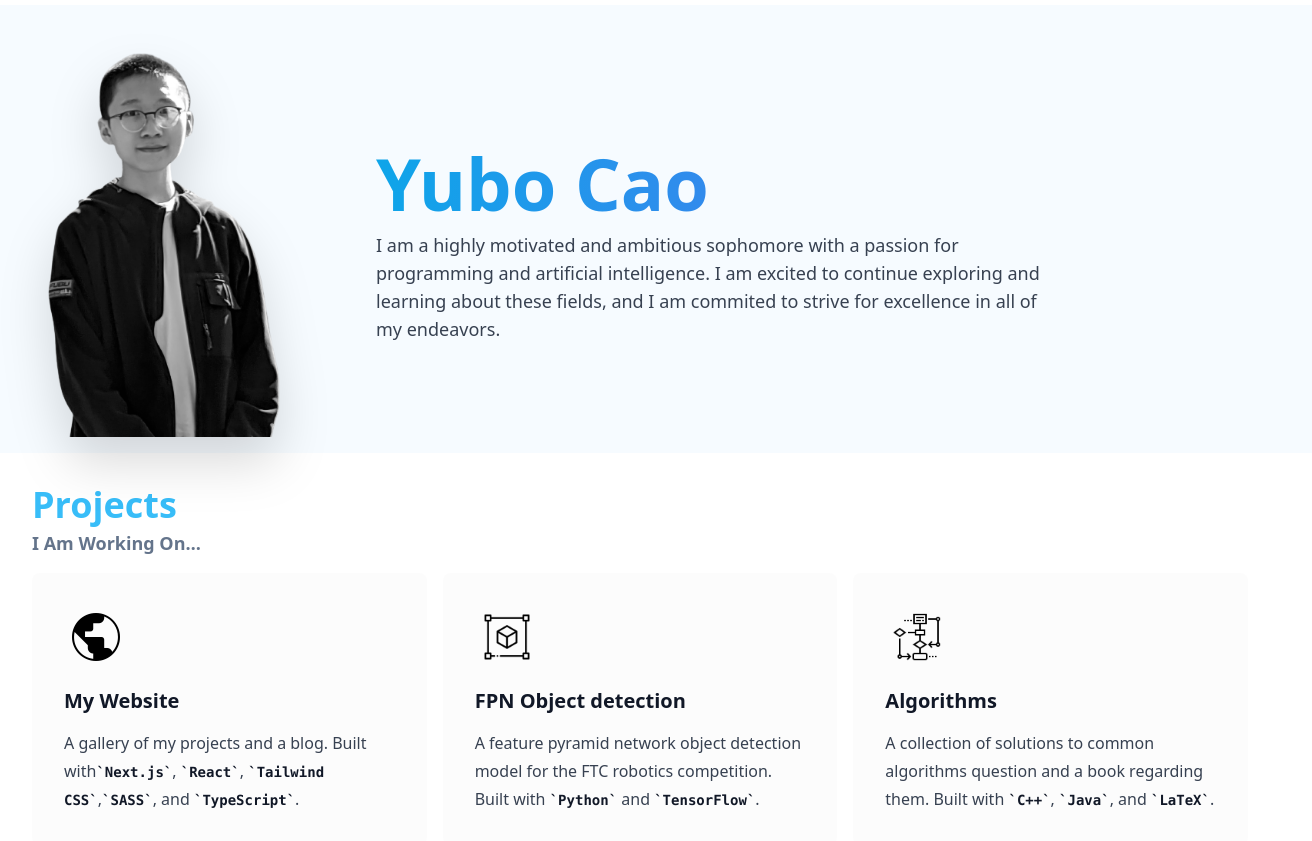
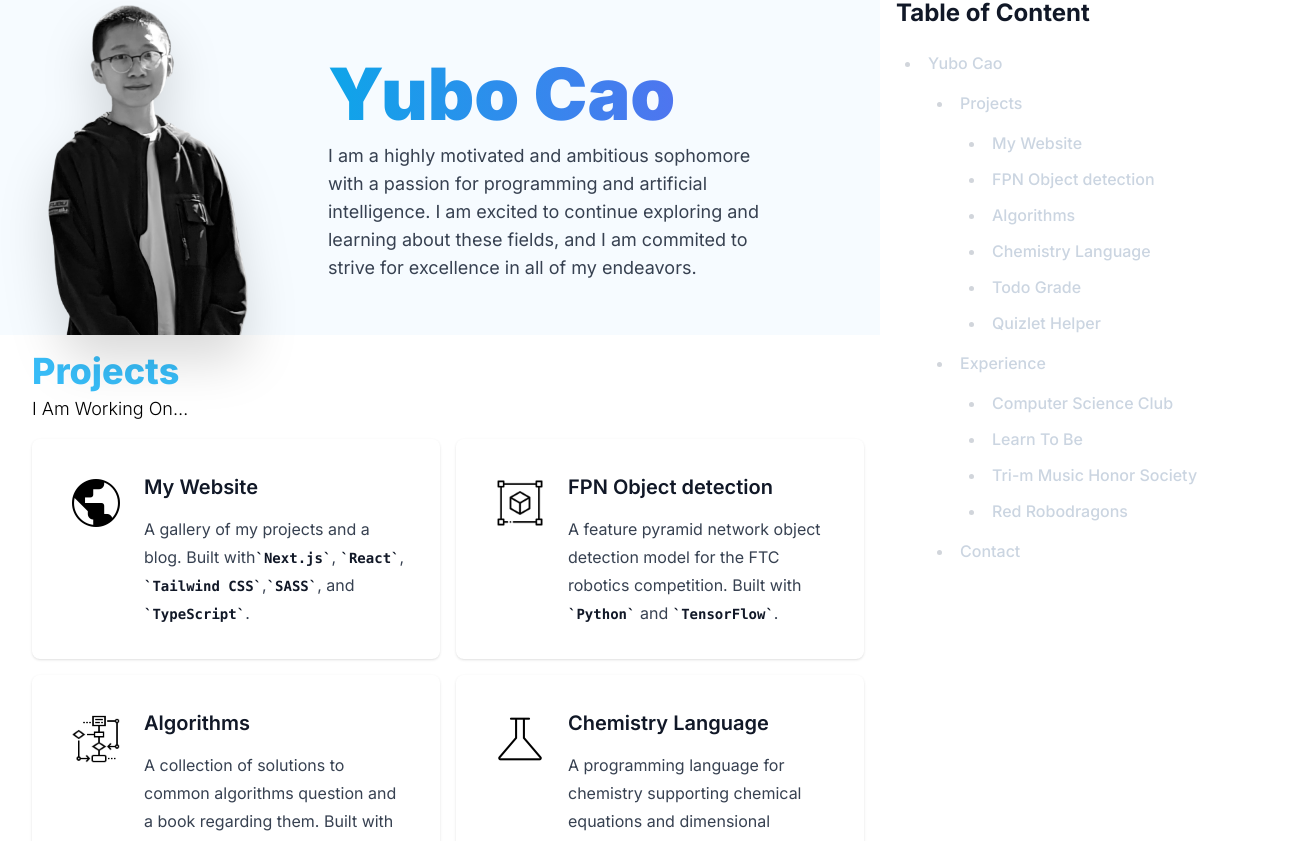
Before and after one commit to Yubo-Cao/yubo-cao.github.com, a Next.js app: page / in a window 1280 px wide. Shown: the part 91-932 px from the top of the page, 1312 px wide, since content can reach past the window. Built offline with nearby package versions, Linux system fonts and the light colour scheme.

Commit message:
feat: add sticky navigation bar

```diff
--- a/components/Project.tsx
+++ b/components/Project.tsx
@@ -33,7 +33,6 @@ export default function Project(props: {
             className='flex flex-row gap-4 items-start justify-start flex-wrap'
             onClick={() => { router.push(props.url) }}
             accent="gray"
-            type="filled"
         >
             {/*
                 Let tailwind css generate:
--- a/components/Section.tsx
+++ b/components/Section.tsx
@@ -30,13 +30,13 @@ export default function Section(props: {
         if (idx % 2 === 1) {
             let background = document.createElement("div");
             section!!.className += " relative";
-            background.className = "absolute -left-16 -right-16 top-0 bottom-0 bg-primary-100/30 -z-10";
+            background.className = "absolute -left-full -right-full xl:-right-4 top-0 bottom-0 bg-primary-100/30 -z-10";
             section?.appendChild(background);
             return () => { section?.removeChild(background); }
         }
     });
     return (
-        <section id={id} className={"py-8 " + className} ref={ref}>
+        <section id={id} className={"py-4 " + className} ref={ref}>
             {
                 hasTitle &&
                 <Title title={props.title} subtitle={props.subtitle} level={props.level || 2} />
--- /dev/null
+++ b/components/StickNav.tsx
@@ -0,0 +1,135 @@
+import React from "react";
+import Title from "./Title";
+import Link from "next/link";
+
+function TOC(props: {
+    items: { id: string, title: string, level: number }[],
+    level?: number,
+    ordered?: boolean,
+    className?: string
+}) {
+    let items = props.items,
+        level = props.level || 1,
+        ordered = props.ordered || false,
+        className = props.className || "";
+
+    let result = [];
+    const cls = "transition-all no-underline hover:underline text-slate-300 hover:text-slate-500 " + className;
+    for (let i = 0; i < items.length; i++) {
+        let item = items[i];
+        if (item.level === level) {
+            let next = items[i + 1];
+            if (next && next.level > level) {
+                let children = [];
+                while (next && next.level > level) {
+                    children.push(next);
+                    i++;
+                    next = items[i + 1];
+                }
+                result.push(
+                    <li key={item.id}>
+                        <Link href={`#${item.id}`} className={cls}>{item.title}</Link>
+                        <TOC items={children} level={level + 1} ordered={ordered} />
+                    </li>);
+            } else {
+                result.push(
+                    <li key={item.id}>
+                        <Link href={`#${item.id}`} className={cls}>{item.title}</Link>
+                    </li>
+                );
+            }
+        }
+    }
+    return ordered ? <ol>{result}</ol> : <ul>{result}</ul>;
+}
+
+class StickNav extends React.Component {
+    level: number;
+    ordered: boolean;
+    nav: React.RefObject<HTMLDivElement>;
+    className: string;
+    state: {
+        toc: {
+            id: string,
+            title: string,
+            level: number
+        }[]
+    }
+
+    constructor(props: {
+        level?: number,
+        ordered?: boolean,
+        className?: string
+    }) {
+        super(props);
+        this.state = {
+            toc: []
+        }
+
+        this.nav = React.createRef();
+        this.level = props.level || 6;
+        this.ordered = props.ordered || false;
+        this.className = props.className || "";
+    }
+
+    componentDidMount(): void {
+        let root = document.querySelector('main') || document.body;
+        let headings: HTMLElement[] = Array.from(root.querySelector('main') ?
+            root.querySelector('main')!.querySelectorAll('h1, h2, h3, h4, h5, h6') :
+            root.querySelectorAll('h1, h2, h3, h4, h5, h6'));
+
+        let toc = headings.filter((e: HTMLElement) => parseInt(e.tagName[1]) <= this.level).map((e: HTMLElement) => {
+            let id = e.id;
+            if (id === "") {
+                id = e.innerText.toLowerCase().replace(/\s+/g, "-");
+                e.id = id;
+            }
+            return {
+                id: id,
+                title: e.innerText,
+                level: parseInt(e.tagName[1])
+            }
+        });
+
+        this.setState({
+            toc: toc
+        });
+
+
+        let observer = new IntersectionObserver((entries) => {
+            entries.forEach(entry => {
+                let id = entry.target.id;
+                let nav = document.querySelector(`nav a[href="/#${id}"]`);
+
+                if (nav) {
+                    if (entry.intersectionRatio > 0) {
+                        nav.classList.add("font-medium");
+                        nav.classList.remove("text-slate-300");
+                        nav.classList.add("text-slate-500");
+                    } else {
+                        nav.classList.remove("font-medium");
+                        nav.classList.add("text-slate-300");
+                        nav.classList.remove("text-slate-500");
+                    }
+                }
+            });
+        });
+
+        headings.forEach((e: HTMLElement) => {
+            observer.observe(e);
+        });
+    }
+
+    render(): React.ReactNode {
+        return (
+            <aside className={"sticky top-2 prose self-start hidden xl:block" + this.className}>
+                <h2 className="my-2 text-2xl font-bol">Table of Content</h2>
+                <nav ref={this.nav}>
+                    <TOC items={this.state.toc} ordered={this.ordered} />
+                </nav>
+            </aside>
+        )
+    }
+}
+
+export default StickNav;
--- a/components/Title.tsx
+++ b/components/Title.tsx
@@ -26,9 +26,9 @@ export default function Title(props: {
 
     const styles: { [key: string]: string } = {
         h1: "text-7xl font-black bg-clip-text text-transparent bg-gradient-to-r from-primary-500 to-indigo-500",
-        h2: "text-4xl font-bold text-primary-400",
-        h3: "text-2xl font-semibold",
-        h4: "text-3xl",
+        h2: "text-4xl font-extrabold text-primary-400",
+        h3: "text-2xl font-bold",
+        h4: "text-3xl font-semibold",
         h5: "text-2xl",
         h6: "text-xl"
     };
@@ -43,7 +43,12 @@ export default function Title(props: {
         }
         {
             subtitle !== "" &&
-            <p className={`text-lg font-semibold text-slate-500 ${subtitleClassName}`}>{subtitle}</p>
+            React.createElement(
+                "div",
+                { className: `text-lg font-light ${subtitleClassName}` },
+                subtitle,
+                []
+            )
         }
     </>)
 }
--- a/pages/_app.tsx
+++ b/pages/_app.tsx
@@ -18,9 +18,13 @@ const App: React.FC<AppProps> = ({ Component, pageProps }) => {
 
                 <link rel="stylesheet" href="https://fonts.googleapis.com/css2?family=Material+Symbols+Rounded:opsz,wght,FILL,GRAD@20..48,100..700,0..1,-50..200" />
                 <link rel="stylesheet" href="https://fonts.googleapis.com/css2?family=Material+Symbols+Outlined:opsz,wght,FILL,GRAD@20..48,100..700,0..1,-50..200" />
+                <link rel="stylesheet" href="https://cdnjs.cloudflare.com/ajax/libs/font-awesome/6.2.1/css/all.min.css" />
                 {/* <link rel="stylesheet" href="https://fonts.googleapis.com/css2?family=Material+Symbols+Sharp:opsz,wght,FILL,GRAD@20..48,100..700,0..1,-50..200" /> */}
-                {/* <link rel="stylesheet" href="https://cdnjs.cloudflare.com/ajax/libs/font-awesome/6.2.1/css/all.min.css" /> */}
                 {/* <link rel="stylesheet" href="https://cdnjs.cloudflare.com/ajax/libs/MaterialDesign-Webfont/7.1.96/css/materialdesignicons.min.css" /> */}
+
+                <link rel="preconnect" href="https://fonts.googleapis.com" />
+                <link rel="preconnect" href="https://fonts.gstatic.com" crossOrigin='true'/>
+                <link href="https://fonts.googleapis.com/css2?family=Inter:wght@100;200;300;400;500;600;700;800;900&display=swap" rel="stylesheet" />
             </Head>
             <Component {...pageProps} />
         </>
--- a/pages/index.tsx
+++ b/pages/index.tsx
@@ -1,17 +1,19 @@
 import Image from 'next/image'
+import Contact from '../components/Contact'
 import Experience from '../components/Experience'
 import Header from '../components/Header'
 import Project from '../components/Project'
 import Section from '../components/Section'
 import Title from '../components/Title'
-import Contact from '../components/Contact'
+import StickNav from '../components/StickNav'
 
 export default function Home() {
   return (
     <>
       <Header active="Home" />
-      <main className='m-4 md:m-8 flex flex-col'>
-        <Section className='pb-0' contentClassName="flex gap-4 items-center justify-center max-md:flex-col p-4">
+      <div className='xl:grid xl:grid-cols-nav py-4 mx-auto' style={{ maxWidth: 'min(100%, 1400px)' }}>
+        <main className='mx-4 md:mx-8 flex flex-col'>
+          <Section className='pb-0' contentClassName="flex gap-4 items-center justify-center max-md:flex-col p-4 py-0">
             <Image
               src="/about/yubo.png"
               alt="Yubo's Figure"
@@ -19,7 +21,7 @@ export default function Home() {
               className="grayscale basis-12 flex-auto max-h-96 object-contain object-left drop-shadow-2xl"
               style={{ flexGrow: 1 }}
             />
-          <div className='flex flex-col gap-2 basis-48 flex-1 md:mx-16' style={{ flexGrow: 3 }}>
+            <div className='flex flex-col gap-2 basis-96 flex-1 md:mx-16' style={{ flexGrow: 3 }}>
               <Title level={1}>Yubo Cao</Title>
               <p className='text-lg prose'>
                 I am a highly motivated and ambitious sophomore with a passion for programming and artificial intelligence.
@@ -84,13 +86,15 @@ export default function Home() {
               </ul>
             </Experience>
           </Section>
-        <Section title="Contact" subtitle="You can reach me at…" contentClassName='grid gap-4 grid-cols-fit-64'>
+          <Section title="Contact" subtitle="You can reach me at…" contentClassName='grid gap-4 grid-cols-fit-96'>
             <Contact type="email" value="cao2006721@gmail.com" />
             <Contact type="discord" value="yubo#6746" />
             <Contact type="github" value="yubo-cao" />
             <Contact type="tel" value="4709549826" />
           </Section>
         </main>
+        <StickNav />
+      </div>
     </>
   )
 }
--- a/styles/globals.sass
+++ b/styles/globals.sass
@@ -1,3 +1,6 @@
 @tailwind base
 @tailwind components
 @tailwind utilities
+
+html
+    scroll-behavior: smooth
--- a/tailwind.config.js
+++ b/tailwind.config.js
@@ -34,6 +34,10 @@ module.exports = {
         '144': '36rem',
         '160': '40rem',
       },
+      fontFamily: {
+        'sans': ['Inter', 'ui-sans-serif', 'system-ui', '-apple-system', 'BlinkMacSystemFont', 'Segoe UI', 'Roboto', 'Helvetica Neue', 'Arial', 'Noto Sans', 'sans-serif', 'Apple Color Emoji', 'Segoe UI Emoji', 'Segoe UI Symbol', 'Noto Color Emoji'],
+        'mono': ['Fira Code', 'ui-monospace', 'SFMono-Regular', 'Menlo', 'Monaco', 'Consolas', 'Liberation Mono', 'Courier New', 'monospace'],
+      },
       backgroundColor: theme => ({
         ...theme('colors'),
         ...primaryColors,
@@ -56,12 +60,17 @@ module.exports = {
       }),
       gridTemplateColumns: (theme) => {
         const spacing = theme("spacing");
-        return Object.keys(spacing).reduce((accumulator, spacingKey) => {
-          return {
-            ...accumulator,
-            [`fit-${spacingKey}`]: `repeat(auto-fit,minmax(${spacing[spacingKey]}, 1fr))`,
-          };
-        }, {});
+        return {
+          ...Object.keys(spacing).reduce((accumulator, spacingKey) => {
+            return {
+              ...accumulator,
+              [`fit-${spacingKey}`]: `repeat(auto-fit,minmax(${spacing[spacingKey]}, 1fr))`,
+            };
+          }, {}),
+          ...{
+            'nav': '1fr 24rem'
+          }
+        };
       },
     },
     screens: {
@@ -69,6 +78,15 @@ module.exports = {
       sm: '640px',
       md: '768px',
       lg: '1024px',
+      xl: '1280px',
+      '2xl': '1536px',
+    },
+    listStyleType: {
+      none: 'none',
+      disc: 'disc',
+      decimal: 'decimal',
+      square: 'square',
+      roman: 'upper-roman',
     }
   },
   plugins: [
```
Also changed, not shown: components/Experience.tsx (+1 -13 lines). Lines whose indentation alone changed are shown as unchanged.
